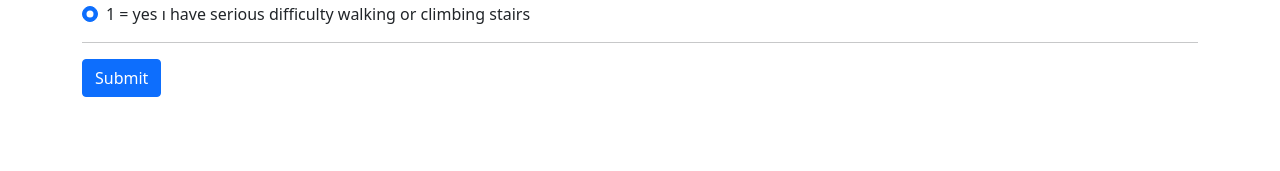
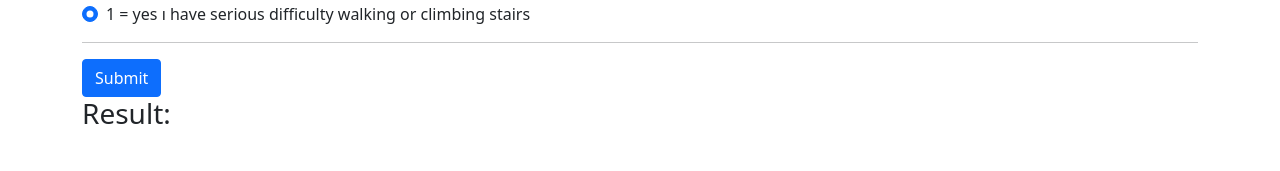
Before and after one commit to SirmaXX/indicator_service, a FastAPI app: page / in a window 1280 px wide. Shown: the part 629-800 px from the top of the page. Run offline with FastAPI, Linux system fonts and the light colour scheme; parts of the project's set-up code (start-up, migrations or seed data) failed here and were passed over.

Commit message:
sayfa düzeltildi

```diff
--- a/app/routers/items.py
+++ b/app/routers/items.py
@@ -46,7 +46,7 @@
     features = np.array(userinfo).reshape(1, -1)  # Ensure proper shape for prediction
     prediction = loaded_model.predict(features)
     resultofanaysis= result(int(prediction[0]))
-    return templates.TemplateResponse("result.html", {"request": req, "result": resultofanaysis})
+    return templates.TemplateResponse("index.html", {"request": req, "result": resultofanaysis})
 
 
 
--- a/app/templates/index.html
+++ b/app/templates/index.html
@@ -94,7 +94,7 @@
             </form>
 
 
-
+       <h3>Result:{{result}}</h3>
         </div>
     </div>
 
--- a/app/templates/result.html
+++ /dev/null
@@ -1 +0,0 @@
-{{result}}
```
